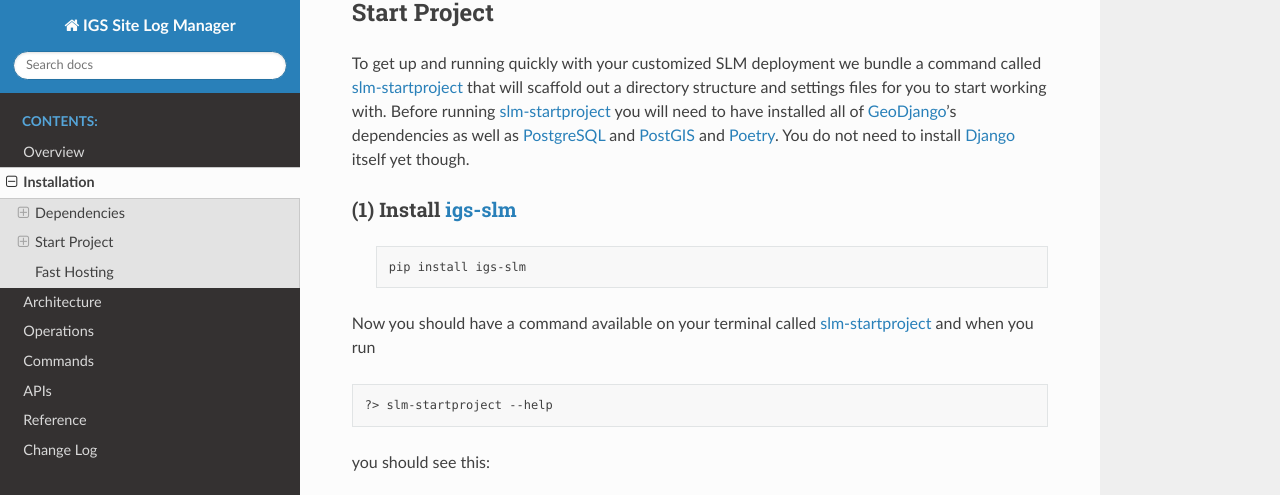
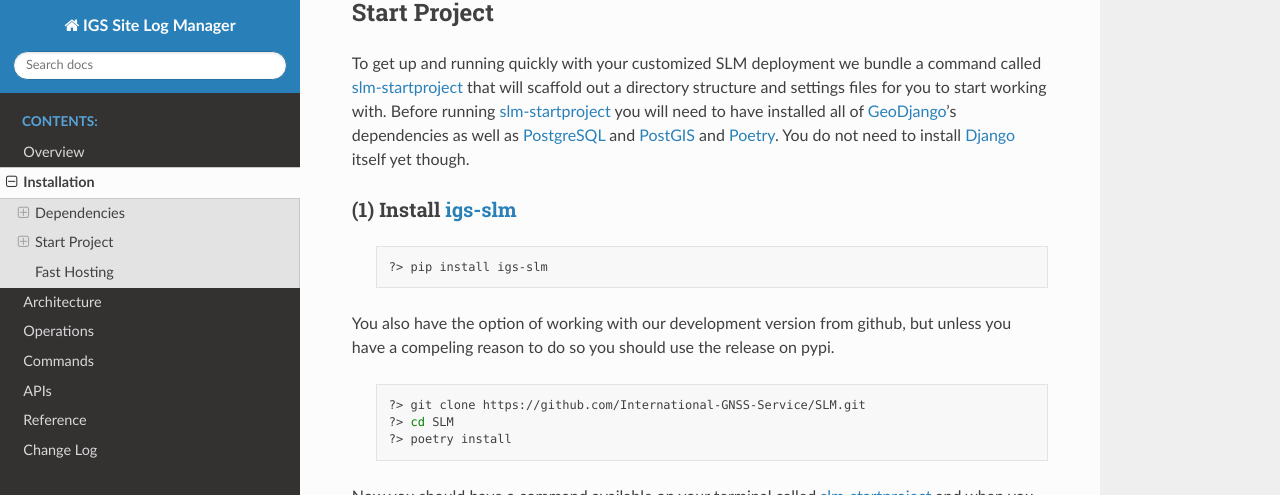
Before and after one commit to International-GNSS-Service/SLM, a Sphinx documentation site: the page built from doc/source/installation.rst, in a window 1280 px wide and 900 px high, scrolled down 1599 px, cut to the strip 0-495 px from the top of the window. Built offline with Sphinx 7.4.7 and the Read the Docs theme 2.0.0, drawn with Linux system fonts in a browser that asks for light colours.

Commit message:
add github development instr to install #89

```diff
--- a/doc/source/installation.rst
+++ b/doc/source/installation.rst
@@ -128,7 +128,16 @@
 
     .. code:: bash
 
-        pip install igs-slm
+        ?> pip install igs-slm
+
+You also have the option of working with our development version from github, but unless you have
+a compeling reason to do so you should use the release on pypi.
+
+    .. code:: bash
+
+        ?> git clone https://github.com/International-GNSS-Service/SLM.git
+        ?> cd SLM
+        ?> poetry install
 
 Now you should have a command available on your terminal called slm-startproject_ and when you
 run
```
